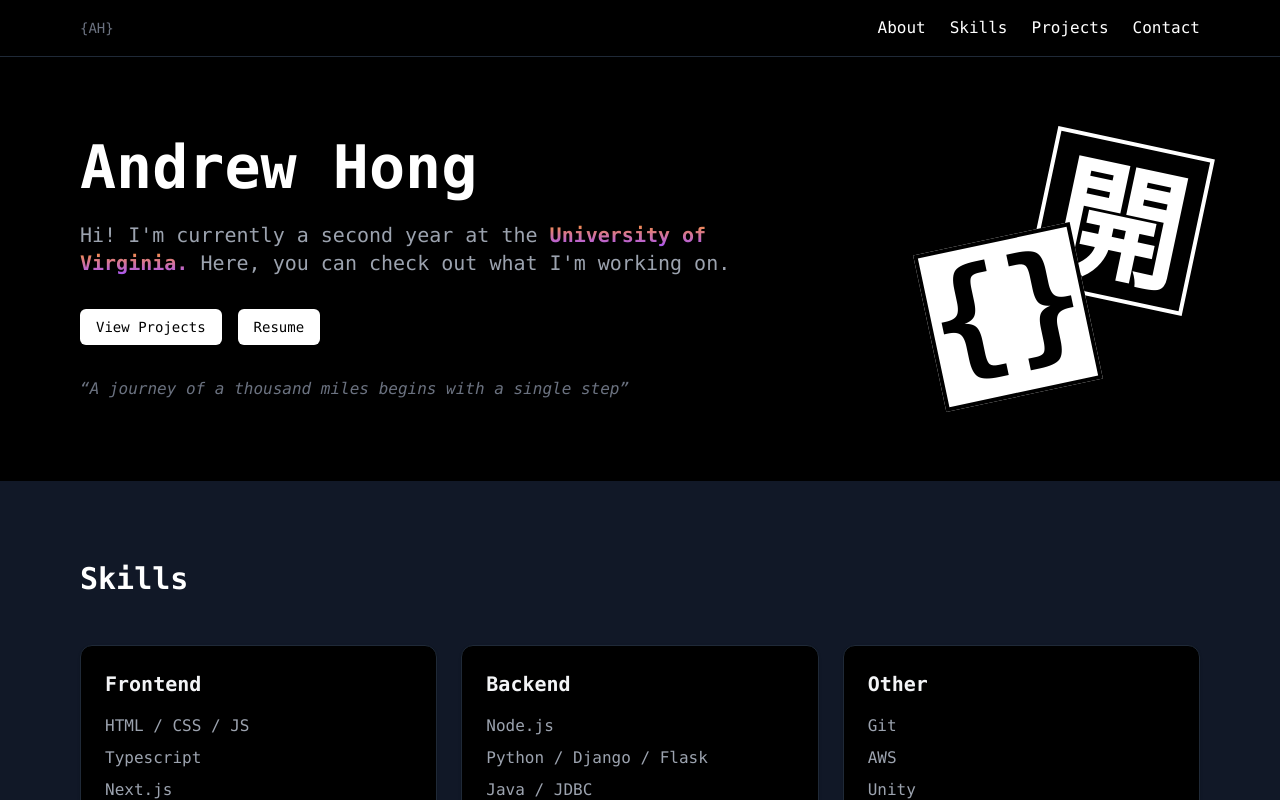
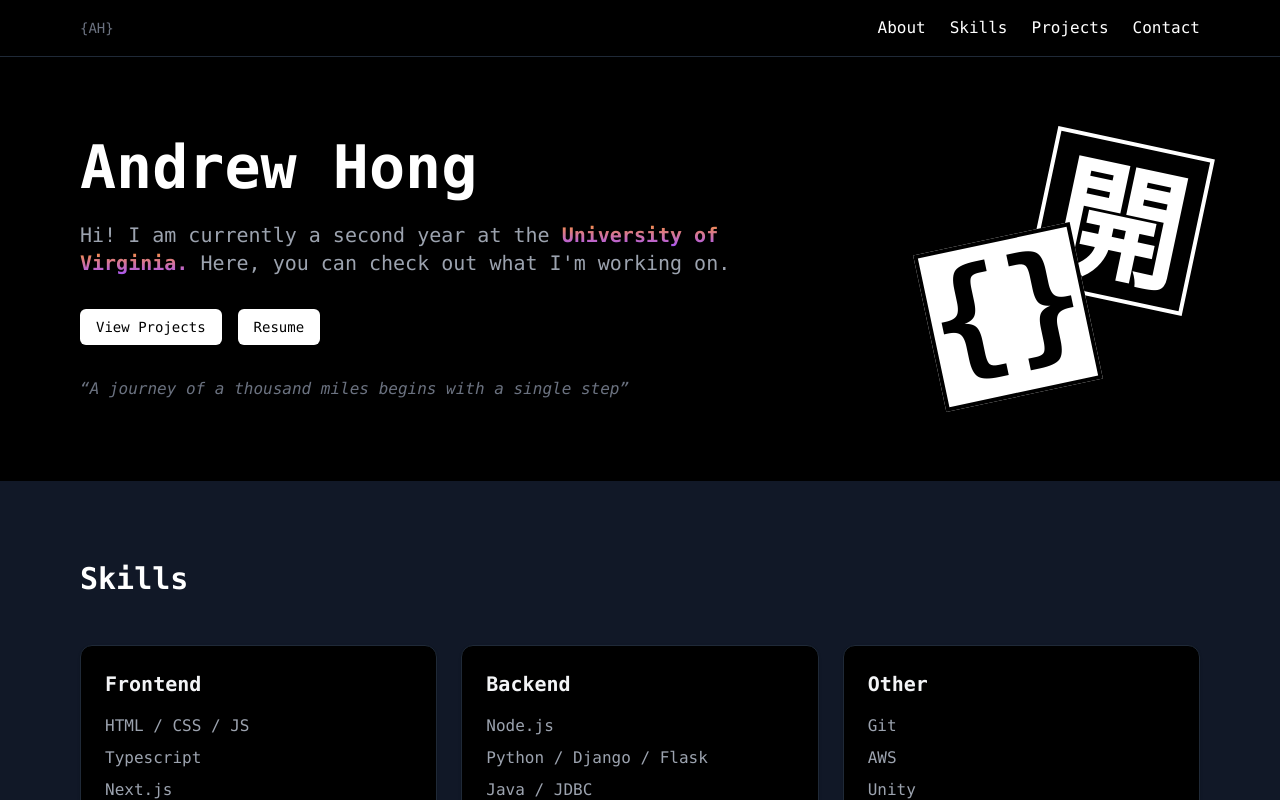
Before and after one commit to Myshro/portfolio-site, a Next.js app: page / in a window 1280 px wide. Shown: the top 800 px of the page. Built offline with nearby package versions, Linux system fonts and the light colour scheme.

Commit message:
fix lint error

```diff
--- a/components/page.tsx
+++ b/components/page.tsx
@@ -29,7 +29,7 @@ export default function Portfolio() {
             Andrew Hong
           </h1>
           <p className="text-gray-400 text-xl mb-8">
-            Hi! I'm currently a second year at the
+            Hi! I am currently a second year at the
             <span className="font-extrabold bg-gradient-to-b from-orange-400 to-purple-500 bg-clip-text text-transparent"> University of Virginia. </span>
             Here, you can check out what I&apos;m working on.
           </p>
```
